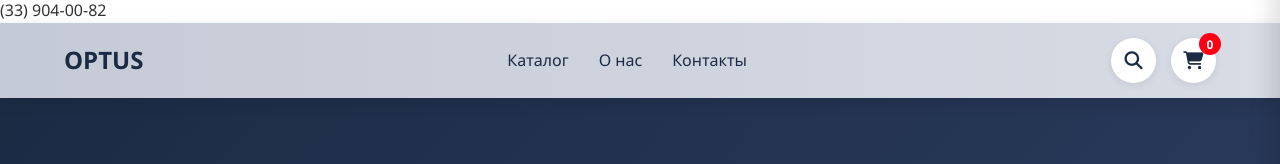
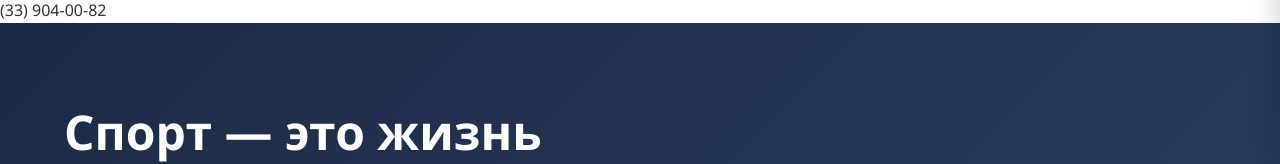
Before and after one commit to hidrogore/TestSIteOptus, a plain HTML site: page index.html in a window 1280 px wide. Shown: the part 113-277 px from the top of the page. Drawn offline with Linux system fonts and the light colour scheme.

Commit message:
удалил лишню шапку

```diff
--- a/index.html
+++ b/index.html
@@ -72,29 +72,7 @@
     <a class = "link-dark link-underline-opacity-0 link-underline-opacity-100-hover link-offset-3 fw-semibold text-nowrap letter-spacing-2"
     href="tel: +375339040082"> (33)&nbsp;904-00-82</a>
     </div>
-    <header class="header">
-        <div class="container header-content">
-            <a href="#" class="logo">
-                <span class="logo-text">OPTUS</span>
-            </a>
 
-            <nav class="nav">
-                <a href="#catalog" class="nav-link">Каталог</a>
-                <a href="#about" class="nav-link">О нас</a>
-                <a href="#contacts" class="nav-link">Контакты</a>
-            </nav>
-
-            <div class="header-actions">
-                <button class="icon-btn" id="searchToggle">
-                    <i class="fas fa-search"></i>
-                </button>
-                <button class="cart-btn" id="cartToggle">
-                    <i class="fas fa-shopping-cart"></i>
-                    <span class="cart-count" id="cartCount">0</span>
-                </button>
-            </div>
-        </div>
-    </header>
 
     <!-- ПАНЕЛЬ ПОИСКА (скрыта по умолчанию) -->
     <div class="search-panel" id="searchPanel">
--- a/style.css
+++ b/style.css
@@ -48,15 +48,7 @@ img {
     display: block;
 }
 
-/* ========== ШАПКА ========== */
-.header {
-    background: linear-gradient(90deg, #c5cbd6, #d7dce5);
-    padding: 15px 0;
-    position: sticky;
-    top: 0;
-    z-index: 100;
-    box-shadow: var(--shadow);
-}
+
 
 
 .header-content {
```
